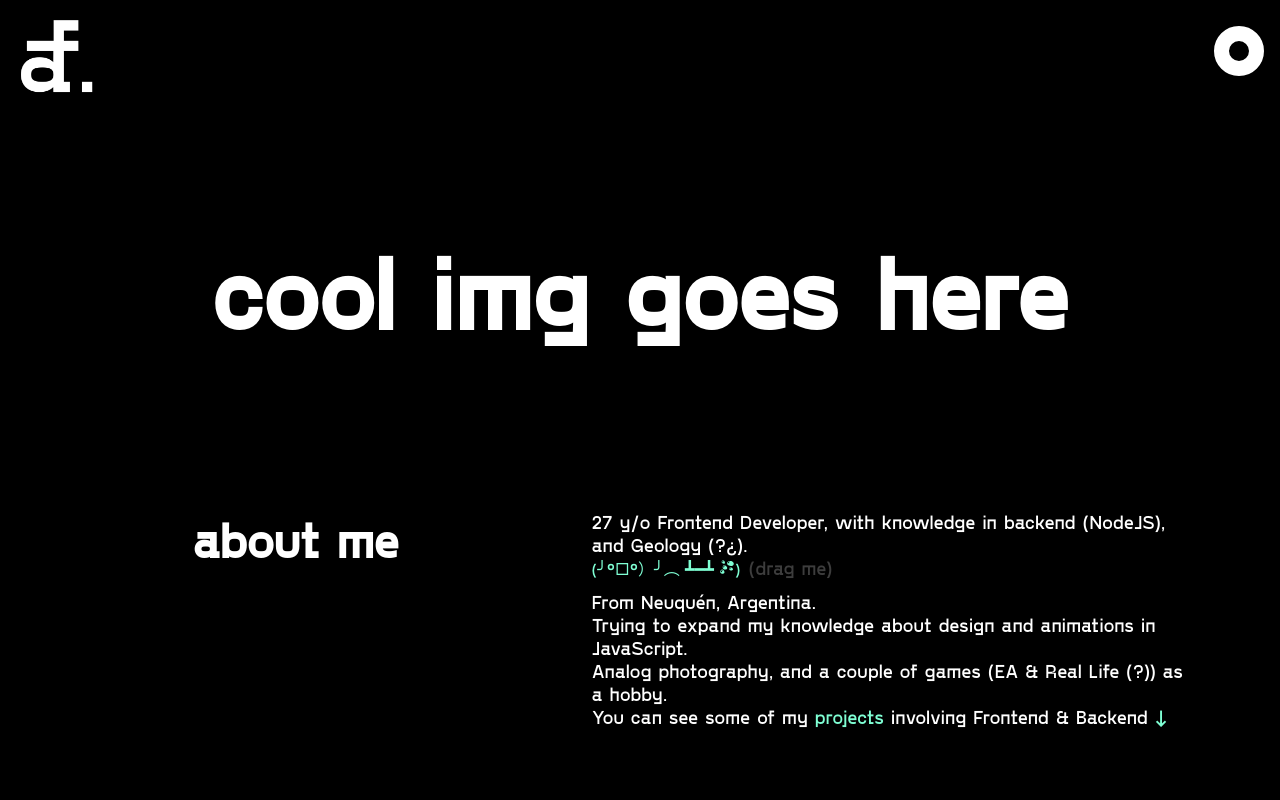
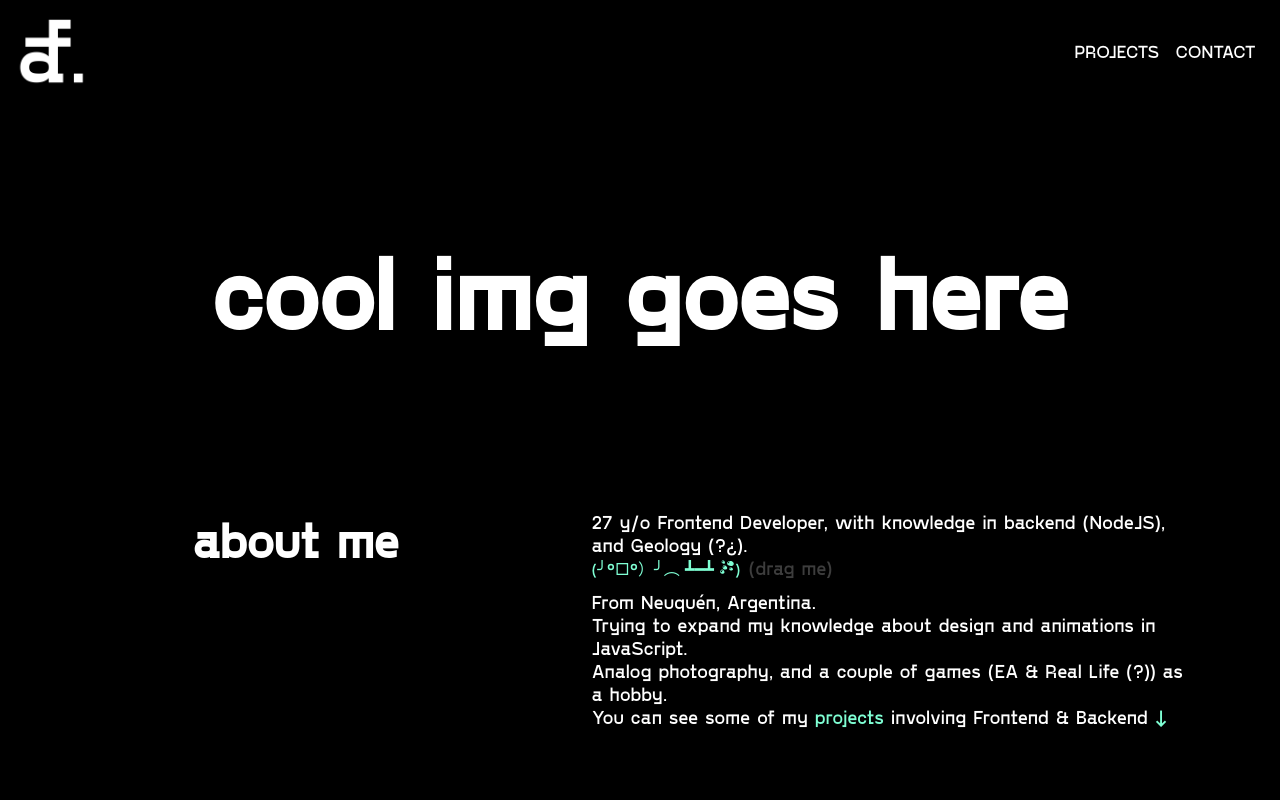
Before and after one commit to facuariasla/next-pf, a Next.js app: page / in a window 1280 px wide. Shown: the top 800 px of the page. Built offline with nearby package versions, Linux system fonts and the light colour scheme.

Commit message:
height modal fixed

```diff
--- a/components/about.tsx
+++ b/components/about.tsx
@@ -45,6 +45,7 @@ const About = () => {
           </p>
         </div>
       </div>
+
     </motion.div>
   );
 };
--- a/components/navbar.tsx
+++ b/components/navbar.tsx
@@ -11,6 +11,30 @@ const Navbar: React.FC = () => {
     // Funcion que evita que al clickear en la card, actue una funcion declarada en el nodo padre
     event.stopPropagation();
   };
+
+  const boxVariant = {
+    hidden: {
+      opacity: 0,
+    },
+    visible: {
+      opacity: 1,
+      transition: {
+        // delay de 1s al entrar
+        // delay: 1,
+        // // se agregan los child, despues del parent
+        // when: 'beforeChildren',
+        // staggerChildren: .5, // (agrega cada child 1 por 1, con delay de .5s)
+      },
+    },
+  };
+  const boxChildVariant = {
+    hidden: {
+      opacity: 0,
+    },
+    visible: {
+      opacity: 1,
+    },
+  };
   return (
     <header className={styles.header}>
       <motion.nav
@@ -21,37 +45,31 @@ const Navbar: React.FC = () => {
       >
         <motion.div className={styles.logo_container}>
           <motion.a>
-            <Image src={logo} width={80} height={80} alt="logo" />
+            <Image src={logo} width={70} height={70} alt="logo" />
           </motion.a>
         </motion.div>
       </motion.nav>
+
       <nav className={styles.menu_container}>
         {/* <div className={styles.menu_circle}>
         </div> */}
         <motion.div
           className={styles.menu_circle}
           onClick={() => setActiveMenu(!activeMenu)}
-          animate={{
-            width: activeMenu ? "210px" : "50px",
-            border: activeMenu ? "5px solid white" : "15px solid #fff",
-            borderTopRightRadius: activeMenu ? "10px" : "30px",
-          }}
-          transition={{ delay: 0.1 }}
+          variants={boxVariant}
+          animate="visible"
+          initial="hidden"
 
           // transition={{ delay: 1 }}
         >
           <motion.div
-            clasName={styles.menu_content}
+            className={styles.menu_content}
             onClick={(event: any) => childAction(event)}
-            animate={{ opacity: activeMenu ? 1 : 0 }}
+            variants={boxChildVariant}
             // transition={{ delay: .5}}
           >
-            {activeMenu && (
-              <div style={{ display: "flex" }}>
-                <motion.a href="#projects">PROJECTS</motion.a>
-                <motion.a href="#contact">CONTACT</motion.a>
-              </div>
-            )}
+            <motion.a href="#projects">PROJECTS</motion.a>
+            <motion.a href="#contact">CONTACT</motion.a>
           </motion.div>
         </motion.div>
       </nav>
--- a/styles/Navbar.module.scss
+++ b/styles/Navbar.module.scss
@@ -19,21 +19,17 @@
     .menu_circle {
       cursor: pointer;
       background-color: #000;
-      width: 50px;
-      height: 50px;
+      // width: 50px;
+      // height: 50px;
       // border: 15px solid #fff;
       border-radius: 30px;
       transition: all .3s;
       display: flex;
       align-items: center;
       justify-content: center;
-
-      &:hover,
-      &:active {
-        background-color: #000;
-        border: red;
-      }
-
+      .menu_content{
+        display: flex;
+        flex-direction: row;
         a {
           padding: 0 .5rem;
           display: inline-block;
@@ -49,6 +45,14 @@
           }
         }
       }
+      &:hover,
+      &:active {
+        background-color: #000;
+        border: red;
+      }
+
+
+    }
   }
 
 }
--- a/styles/ProjectModal.module.scss
+++ b/styles/ProjectModal.module.scss
@@ -13,8 +13,11 @@
   display: flex;
   justify-content: center;
   align-items: center;
+  @media screen and (max-width: $m_mobile_width) {
+    padding: 2rem 1rem; /* Location of the box */
+  }
   @media screen and (max-width: $s_mobile_width) {
-    padding: 2rem 1rem; /* Location of the box */
+    padding: 0 .5; /* Location of the box */
   }
 }
 .modal_content{
@@ -31,7 +34,7 @@
   //   max-height: 100vh;
   // }
   @media screen and (max-width: $s_mobile_width) {
-    max-height: 100vh;
+    max-height: 100%;
   }
   h2, p{
     margin: 0;
```
Also changed, not shown: styles/About.module.scss (line endings or trailing spaces). Lines whose indentation alone changed are shown as unchanged.
